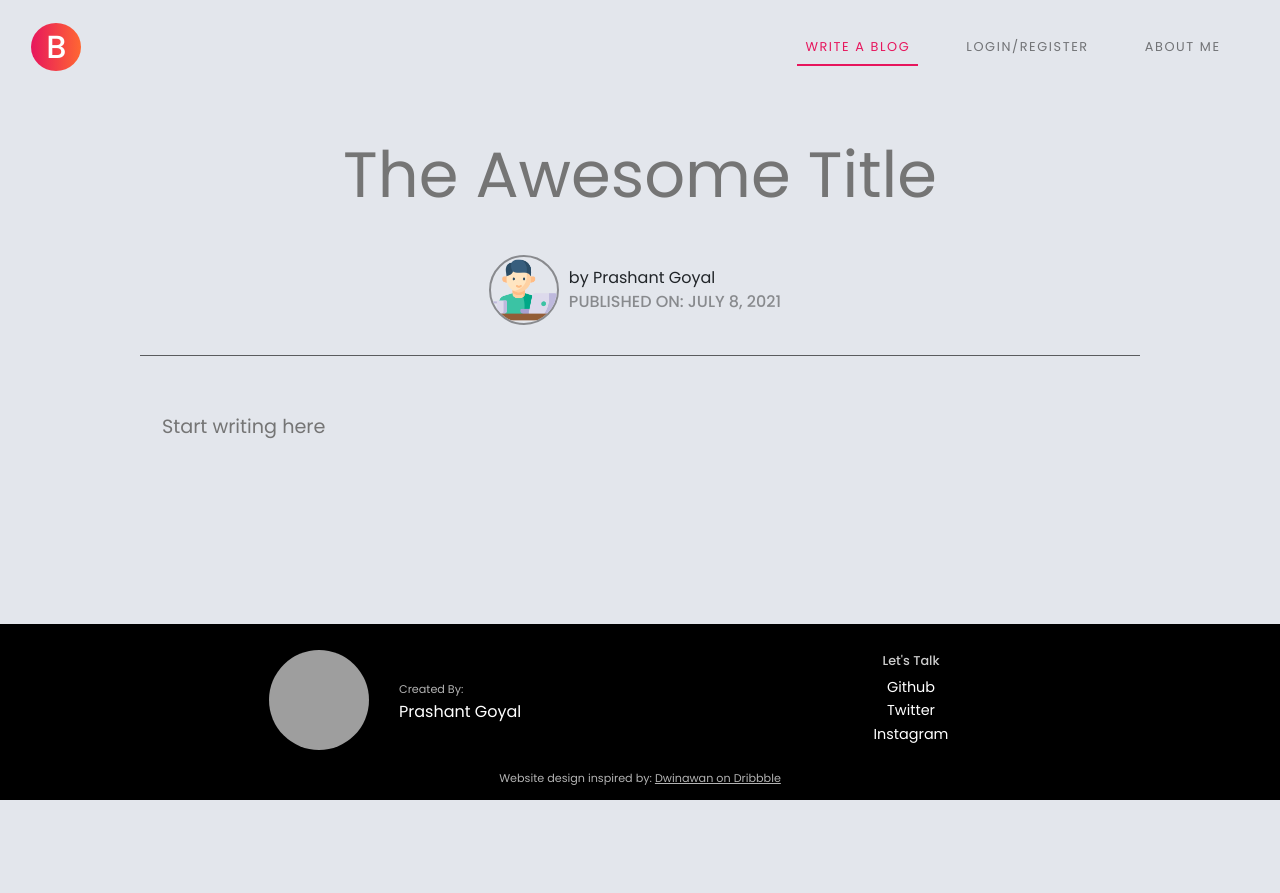
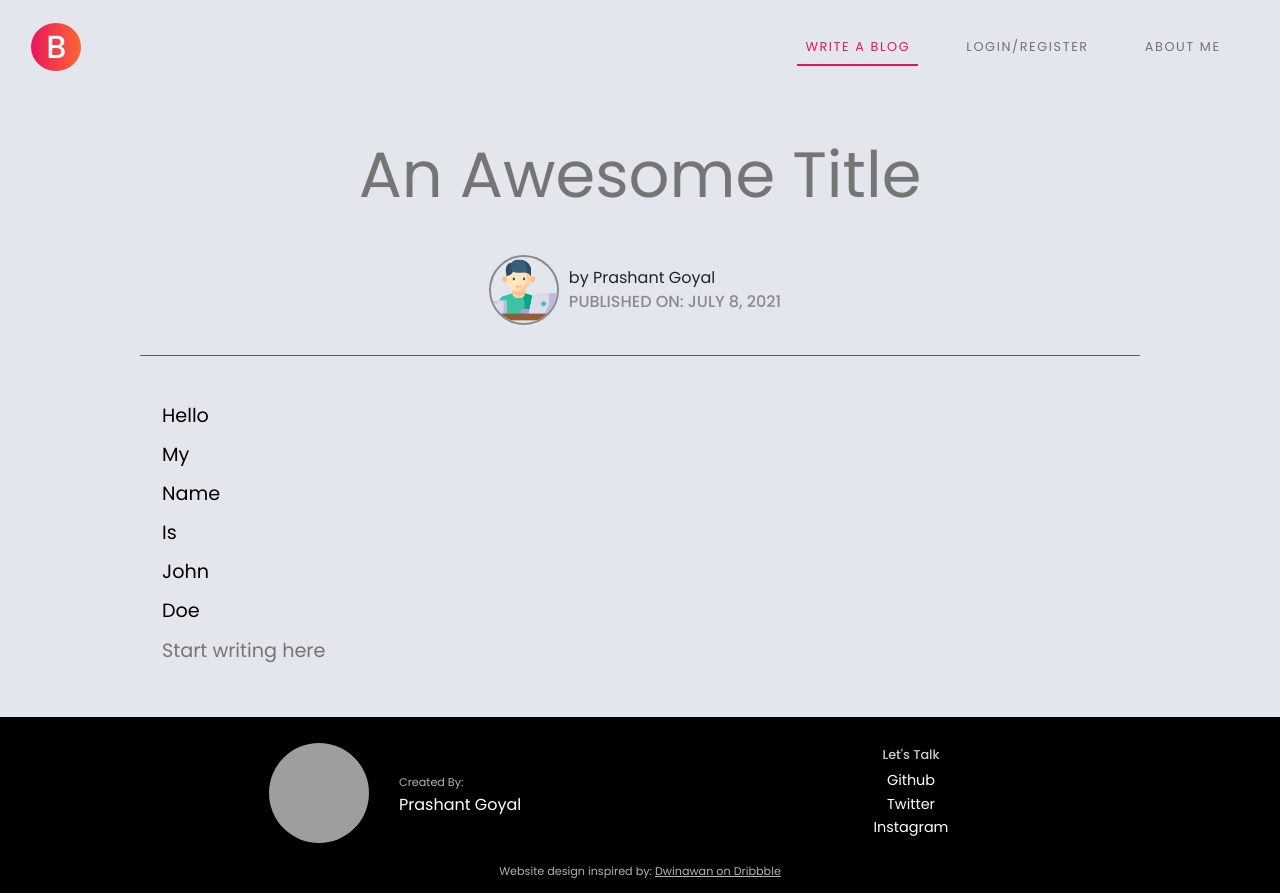
Before and after one commit to myidispg/simple-blog, a React (Create React App) app: page /write_blog in a window 1280 px wide. Before the commit the page ends 800 px from the top, so only its background shows below. Built offline with nearby package versions, Linux system fonts and the light colour scheme; grey boxes are pictures that could not be loaded.

Commit message:
Added editing existing content functionality

```diff
--- a/src/components/write_blog_components/WriteBlogPage.js
+++ b/src/components/write_blog_components/WriteBlogPage.js
@@ -12,10 +12,10 @@ function WriteBlogPage() {
         date: `${today.toLocaleString('default', { month: "long" })} ${today.getDate()}, ${today.getFullYear()}`,
         author: "Prashant Goyal",
         title: "",
-        contentArray: []
+        contentArray: ["Hello", "My", "Name", "Is", "John", "Doe"]
     });
 
-    function handleInput(event) {
+    async function handleInput(event) {
         // Expand height of a text area based on the input
         let textArea = event.target;
         textArea.style.height = ""
@@ -24,6 +24,7 @@ function WriteBlogPage() {
         const targetName = event.target.name;
         const targetValue = event.target.value;
 
+        console.log(targetName);
         console.log(targetValue);
 
         if (targetName === "blog-title") {
@@ -33,7 +34,23 @@ function WriteBlogPage() {
                     title: targetValue,
                 }
             });
+        } else if (targetName.includes("blog-content-para")) {
+            let indexOfContent = targetName.split("-")[3];
+            let newContentArray = blogContent.contentArray;
+
+            if(indexOfContent === undefined){
+                newContentArray.push(targetValue);
+            }else{
+                newContentArray[indexOfContent] = targetValue;
+            }
+            setBlogContent(prevValue => {
+                return {
+                    ...prevValue,
+                    contentArray: newContentArray
+                }
+            })
         }
+        console.log(blogContent);
     }
 
     return <div>
@@ -41,7 +58,7 @@ function WriteBlogPage() {
         <div className="container-fluid">
             <form>
                 <div className="row">
-                    <textarea rows="1" type="text" placeholder="The Awesome Title" id="blog-title" name="blog-title" className="mx-auto expanding-text-area write-blog-heading" onInput={handleInput} spellCheck="false" />
+                    <textarea rows="1" type="text" placeholder="An Awesome Title" id="blog-title" name="blog-title" className="mx-auto expanding-text-area write-blog-heading" onInput={handleInput} spellCheck="false" />
                 </div>
                 {/* The Author date and horizontal rule */}
                 <div className="row blog-page-author-date">
@@ -55,7 +72,12 @@ function WriteBlogPage() {
                 </div>
                 <hr className="side-space read-blog-divider" />
                 {/* The blog content */}
-                <div className="row">
+                <div className="row" style={{ marginBottom: "50px" }}>
+                    {blogContent.contentArray.map((element, index) => {
+                        return <textarea key={index} value={element} rows="1" type="text" id="blog-content-para" name={`blog-content-para-${index}`} className="mx-auto expanding-text-area write-blog-paragraph" onInput={handleInput}>
+                            {element}
+                        </textarea>
+                    })}
                     <textarea rows="1" type="text" placeholder="Start writing here" id="blog-content-para" name="blog-content-para" className="mx-auto expanding-text-area write-blog-paragraph" onInput={handleInput} />
                 </div>
             </form>
--- a/src/css/index.css
+++ b/src/css/index.css
@@ -346,7 +346,7 @@ body {
 
 .read-blog-divider {
     border-top: 1px solid rgb(0, 0, 0, 0.6);
-    margin-bottom: 2%;
+    margin-bottom: 3%;
 }
 
 .read-blog-content-container {
@@ -432,7 +432,7 @@ body {
 .write-blog-paragraph {
     font-size: 1.2rem;
     width: 75%;
-    margin: 30px 0 0 0;
+    margin: 0.5% 0 0 0;
 }
 
 @media screen and (max-width: 900px) {
@@ -446,7 +446,7 @@ body {
 
     .write-blog-paragraph {
         font-size: 1rem;
-        margin-bottom: 20px;
+        /* margin-bottom: 20px; */
     }
 
 }
@@ -461,6 +461,6 @@ body {
 
     .write-blog-paragraph {
         font-size: 1rem;
-        margin-bottom: 15px;
+        /* margin-bottom: 15px; */
     }
 }
```
